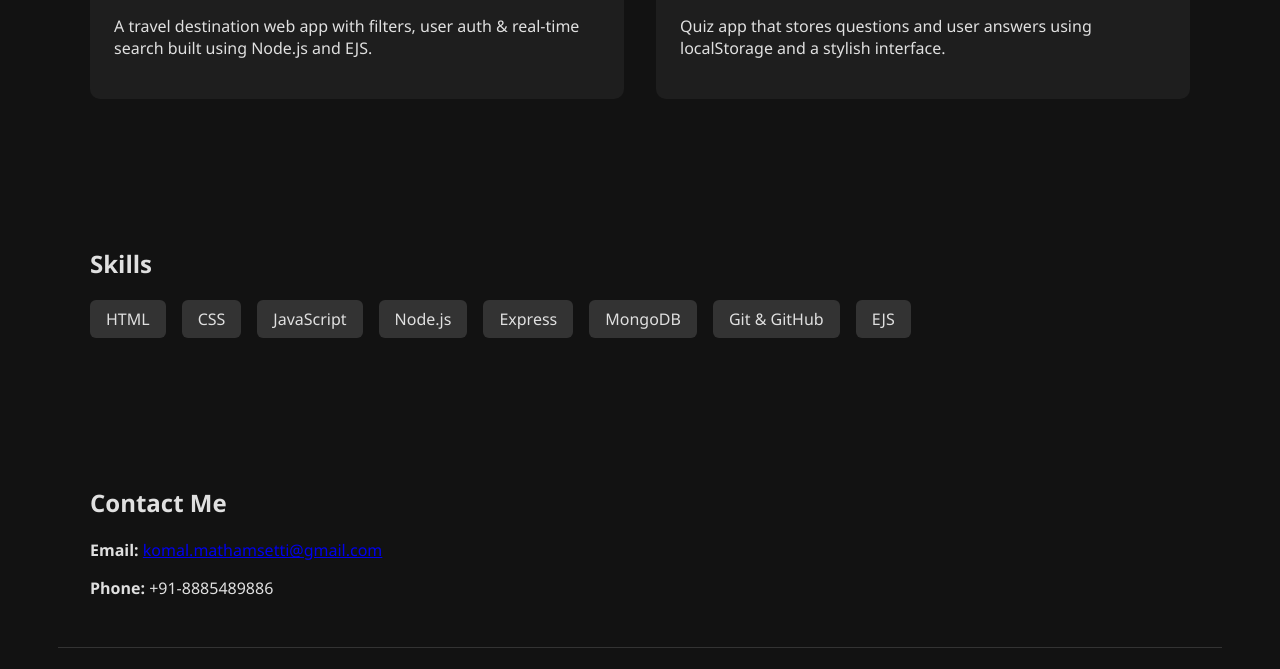
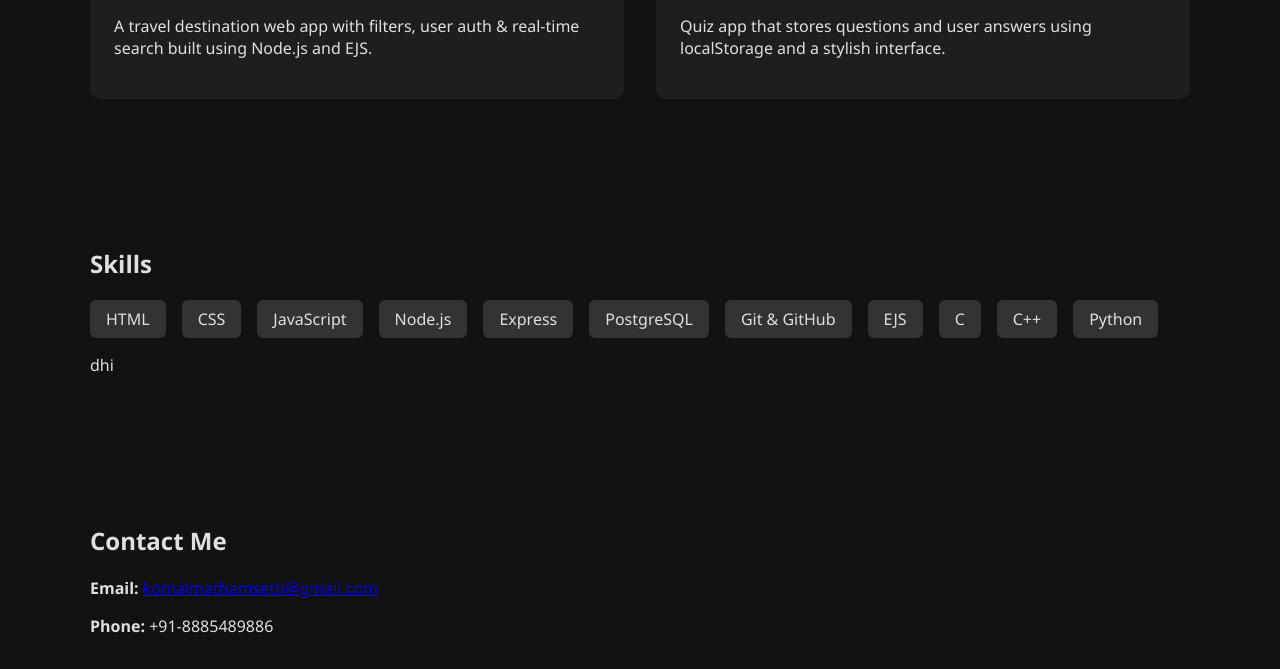
Before and after one commit to Komalmathamsetti/Portfolio, a plain HTML site: page Portfolio/index.html in a window 1280 px wide. Shown: the part 1054-1723 px from the top of the page. Drawn offline with Linux system fonts and the light colour scheme.

Commit message:
Update index.html

```diff
--- a/Portfolio/index.html
+++ b/Portfolio/index.html
@@ -53,15 +53,18 @@
       <span>JavaScript</span>
       <span>Node.js</span>
       <span>Express</span>
-      <span>MongoDB</span>
+      <span>PostgreSQL</span>
       <span>Git & GitHub</span>
       <span>EJS</span>
+      <span>C</span>
+      <span>C++</span>
+      <span>Python</span> dhi
     </div>
   </section>
 
   <section id="contact" class="container section">
   <h2>Contact Me</h2>
-  <p><strong>Email:</strong> <a href="mailto:komal.mathamsetti@gmail.com">komal.mathamsetti@gmail.com</a></p>
+  <p><strong>Email:</strong> <a href="mailto:komalmathamsetti@gmail.com">komalmathamsetti@gmail.com</a></p>
   <p><strong>Phone:</strong> +91-8885489886</p>
   </section>
 
```
